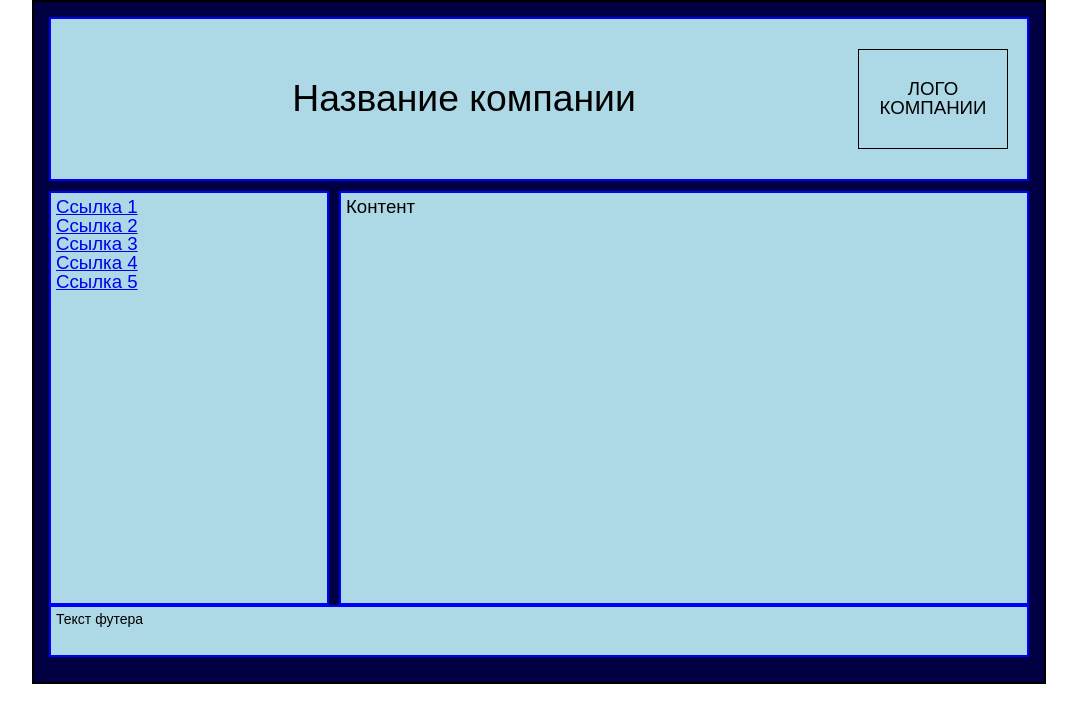
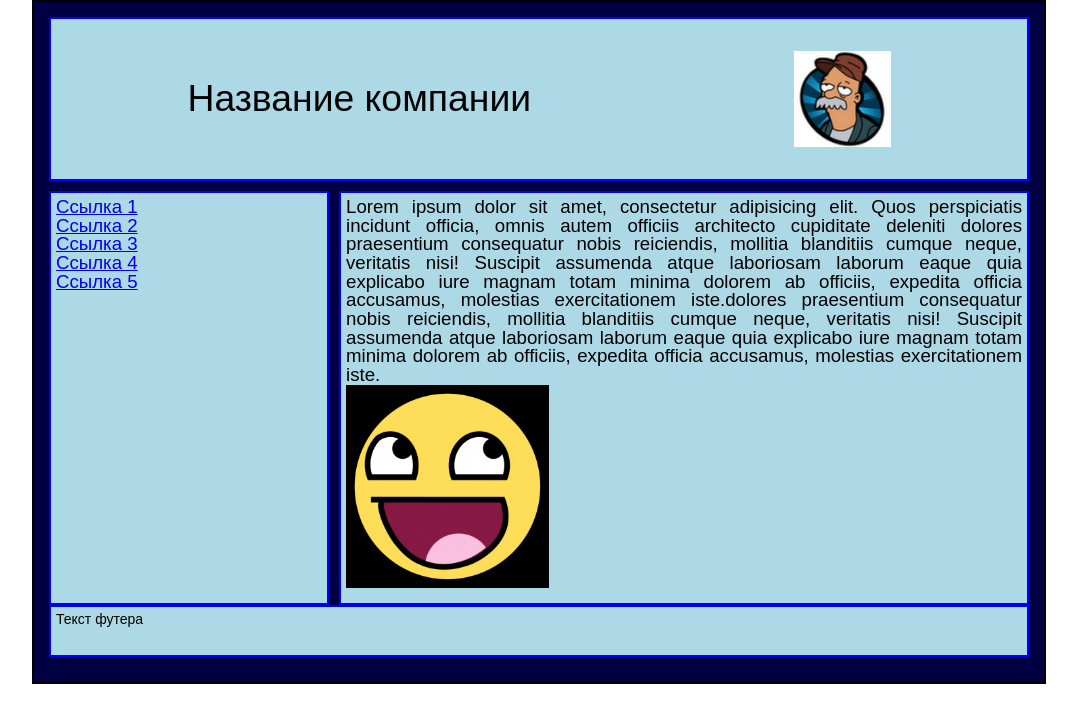
Before and after one commit to Obvil1oUs/newverti, a plain HTML site: page index.html in a window 1280 px wide. Shown: the whole page, without its empty margins (101-1178 px from the left). Drawn offline with Linux system fonts and the light colour scheme.

Commit message:
new commit

```diff
--- a/index.html
+++ b/index.html
@@ -14,7 +14,7 @@
 
         <header>
             <h1>Название компании</h1>
-            <p id="logo_img">ЛОГО КОМПАНИИ</p>
+            <img class="logo_img" src="photo.jpg" alt="LOGO" width="10%">
         </header>
 
         <nav>
@@ -28,7 +28,18 @@
             </nav>
 
         <main>
-            Контент
+            <p>
+                Lorem ipsum dolor sit amet, consectetur adipisicing elit. Quos perspiciatis
+                incidunt officia, omnis autem officiis architecto cupiditate deleniti
+                dolores praesentium consequatur nobis reiciendis, mollitia blanditiis cumque
+                neque, veritatis nisi! Suscipit assumenda atque laboriosam laborum eaque quia
+                explicabo iure magnam totam minima dolorem ab officiis, expedita officia
+                accusamus, molestias exercitationem iste.dolores praesentium consequatur nobis
+                reiciendis, mollitia blanditiis cumque neque, veritatis nisi! Suscipit assumenda
+                atque laboriosam laborum eaque quia explicabo iure magnam totam minima dolorem
+                ab officiis, expedita officia accusamus, molestias exercitationem iste.
+            </p>
+            <img src="img.jpg" alt="Picture" width="30%">
         </main>
 
         <footer>
--- a/style.css
+++ b/style.css
@@ -76,7 +76,7 @@ header {
     text-align: center;
     padding: 5px;
     display: flex;
-    justify-content: center;
+    justify-content: space-around;
     align-items: center;
     background-color: lightblue;
     border: 2px solid blue;
@@ -87,6 +87,7 @@ main {
     width: 676px;
     height: 400px;
     float: right;
+    flex-direction: column;
     margin-left: 5px;
     margin-top: 10px;
     padding: 5px;
@@ -120,10 +121,10 @@ footer {
 #logo_img {
     position: relative;
     left: 23%;
-    border: 1px solid #000;
+    /* border: 1px solid #000; */
     box-sizing: border-box;
-    width: 150px;
-    height: 100px;
+    /* width: 150px;
+    height: 100px; */
     display: flex;
     align-items: center;
 }
@@ -193,7 +194,6 @@ h1 {
     }
 
     #logo_img {
-        position: static;
     }
 }
 
@@ -222,7 +222,8 @@ h1 {
         border: 1px solid blue;
         max-width: 460px;
         display: flex;
-        justify-content: center;
+        flex-direction: row;
+        justify-content: space-around;
     }
 
     nav {
@@ -271,12 +272,12 @@ h1 {
         min-width: 463px;
         max-width: 700px;
         display: flex;
-        justify-content: space-between;
+        justify-content: space-around;
     }
 
-    #logo_img {
-        position: static;
-        justify-content: space-around;
+    #img {
+        position: relative;
+        left: 50%;
     }
 
     main {
```
Also changed, not shown: img.jpg (added), photo.jpg (added).
